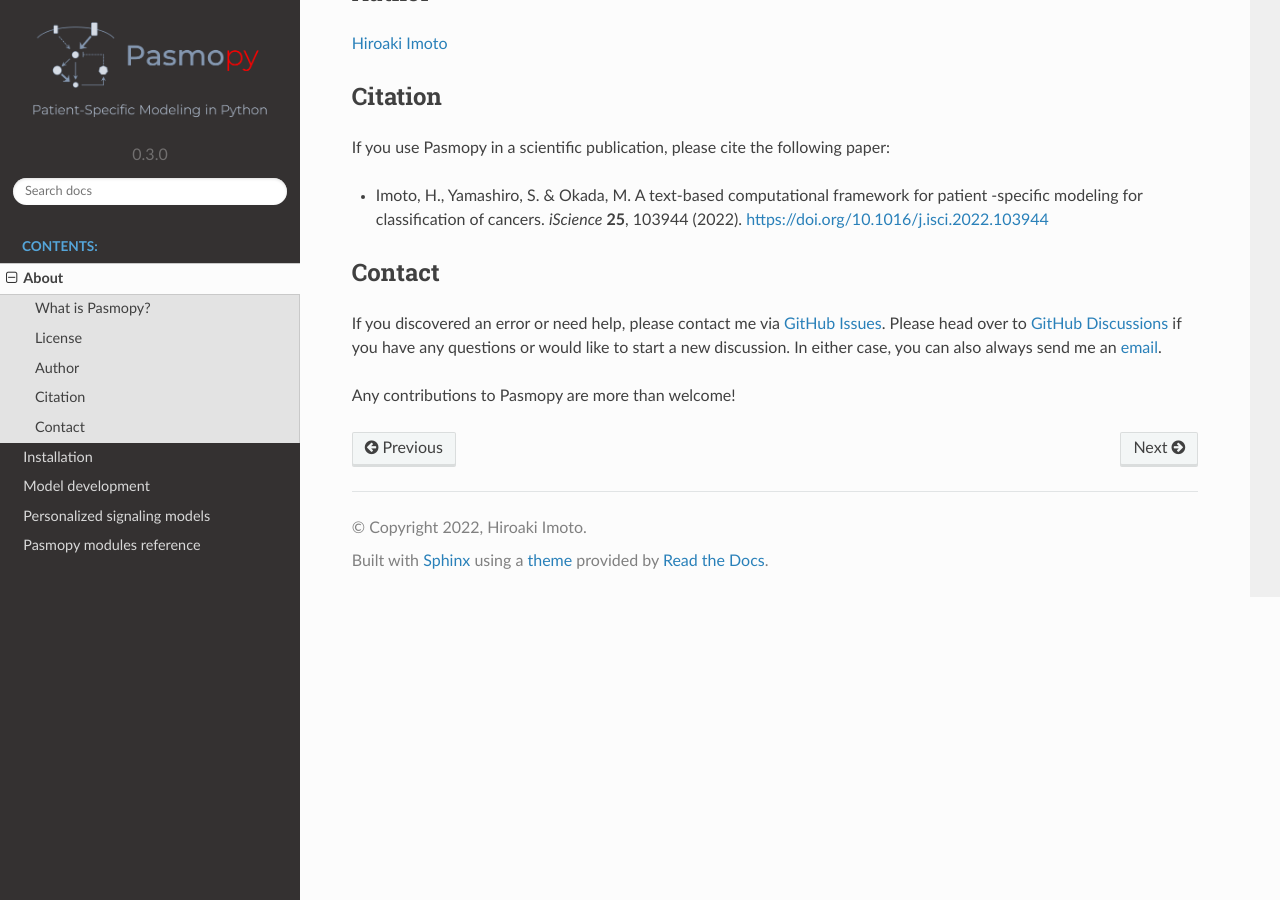
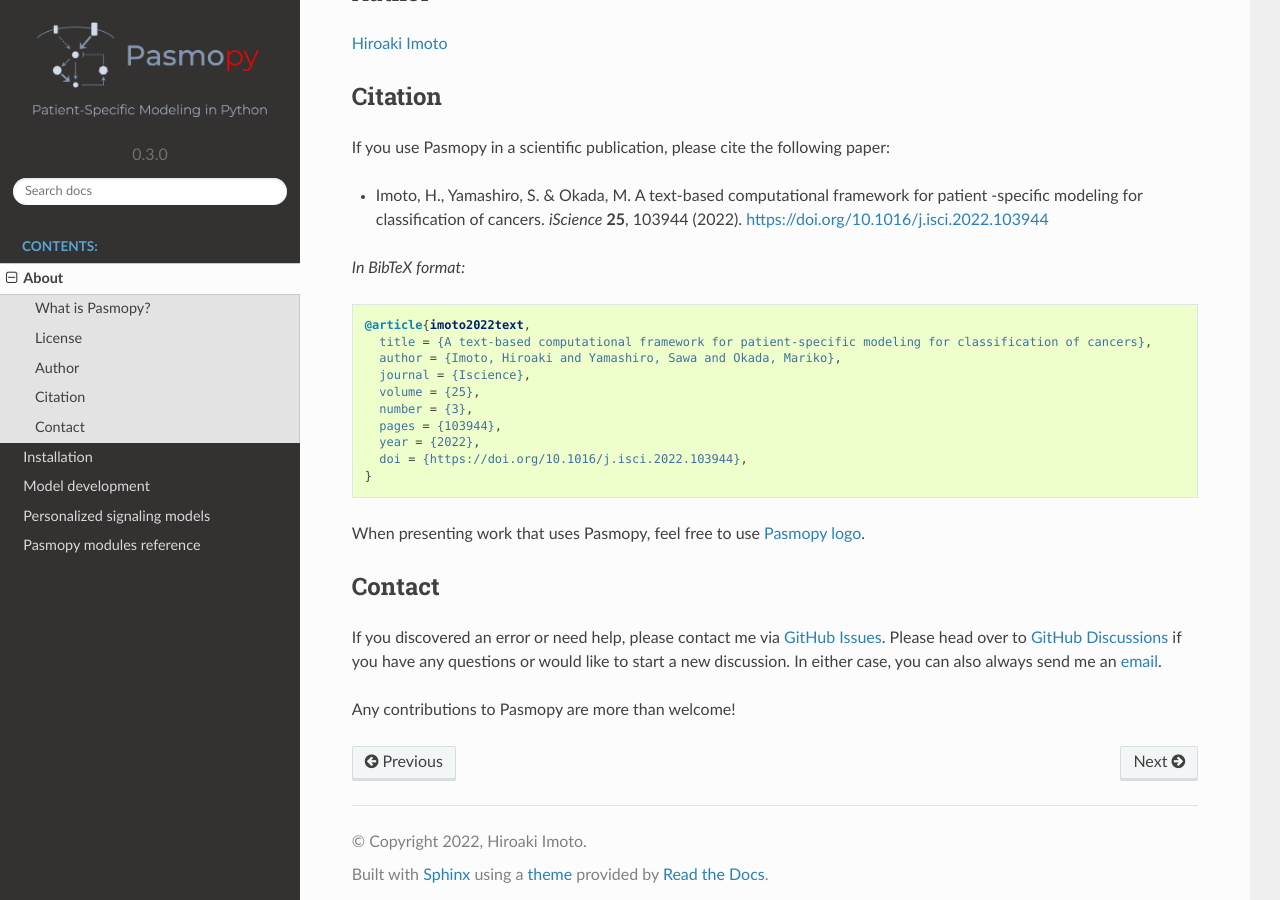
Before and after one commit to pasmopy/pasmopy, a Sphinx documentation site: the page built from docs/about.rst, in a window 1280 px wide and 900 px high, scrolled down 536 px. Built offline with Sphinx 7.4.7 and the Read the Docs theme 2.0.0, drawn with Linux system fonts in a browser that asks for light colours.

Commit message:
Add bibtex format

```diff
--- a/docs/about.rst
+++ b/docs/about.rst
@@ -30,6 +30,23 @@
 
 * Imoto, H., Yamashiro, S. & Okada, M. A text-based computational framework for patient -specific modeling for classification of cancers. *iScience* **25**, 103944 (2022). https://doi.org/10.1016/j.isci.2022.103944
 
+*In BibTeX format:*
+
+.. code-block:: bibtex
+
+    @article{imoto2022text,
+      title = {A text-based computational framework for patient-specific modeling for classification of cancers},
+      author = {Imoto, Hiroaki and Yamashiro, Sawa and Okada, Mariko},
+      journal = {Iscience},
+      volume = {25},
+      number = {3},
+      pages = {103944},
+      year = {2022},
+      doi = {https://doi.org/10.1016/j.isci.2022.103944},
+    }
+
+When presenting work that uses Pasmopy, feel free to use `Pasmopy logo <https://github.com/pasmopy/pasmopy/blob/master/docs/_static/img/pasmopy-project-logo.png>`_.
+
 Contact
 -------
 
```
